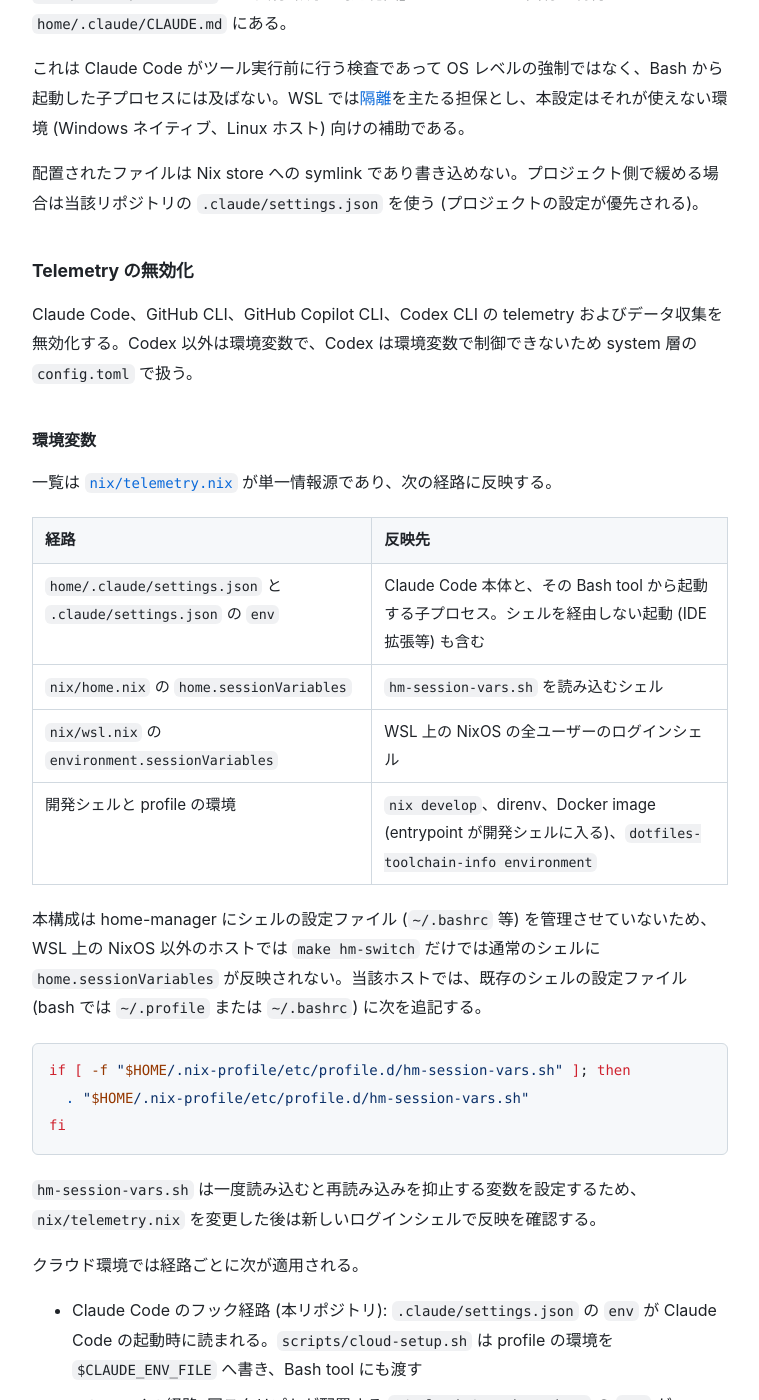
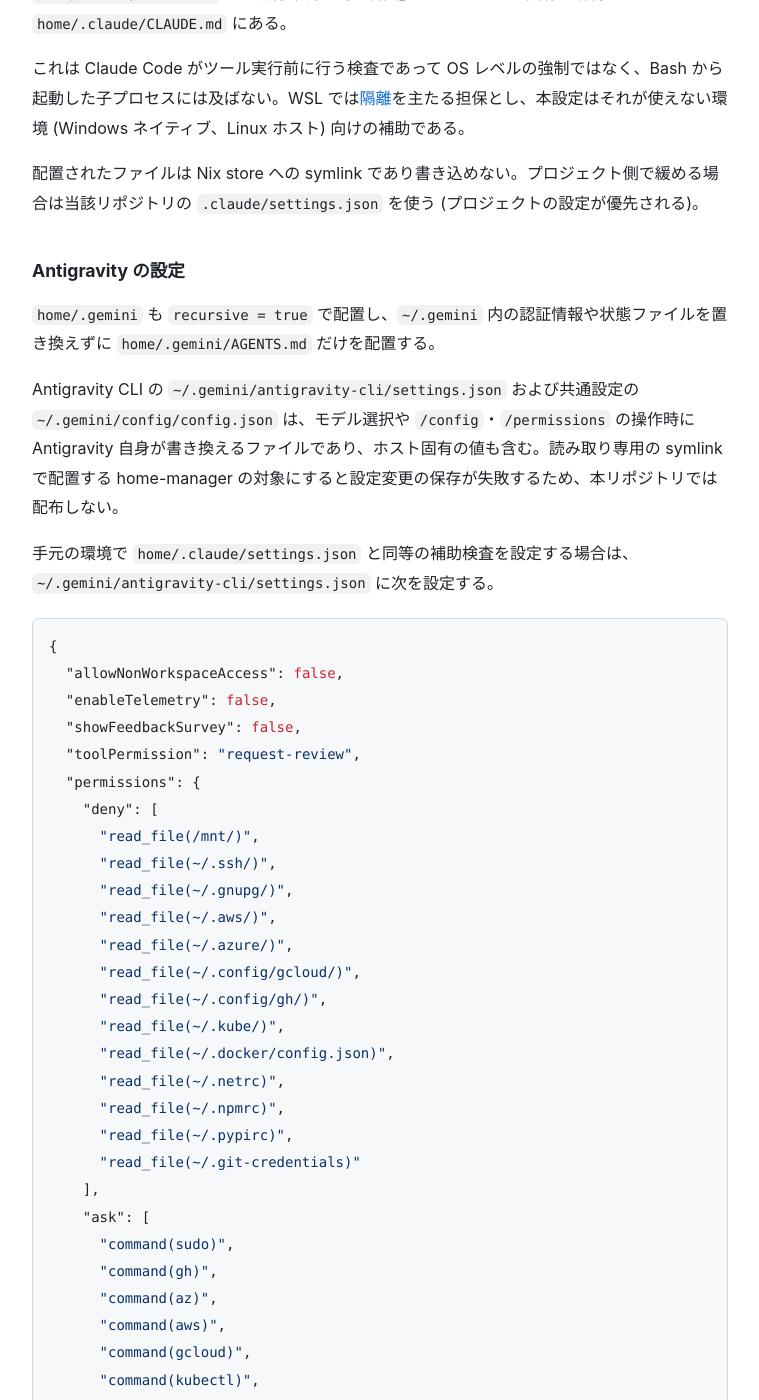
Before and after one commit to sabas0ba/dotfiles, a Jekyll site: the page built from docs/usage.md, in a window 1280 px wide and 1400 px high, scrolled down 4404 px. Shown: the whole window, without its empty margins (260-1019 px from the left). Built offline with Jekyll 4.4.1, drawn with Linux system fonts in a browser that asks for light colours; our own code applies the rules of GitHub Pages for plain Markdown files; some of the changed text lies outside the part shown.

Commit message:
feat: Antigravity 向けの共通規約入口と設定・telemetry 手順を追加する

````diff
--- a/docs/usage.md
+++ b/docs/usage.md
@@ -61,7 +61,7 @@
 ホームディレクトリの内容は home-manager で宣言的に管理する。管理対象は 2 種類ある。
 
 - 設定の生成: [`nix/home.nix`](https://github.com/sabas0ba/dotfiles/blob/main/nix/home.nix) の `programs.git` 等。git の user/email もここで設定する
-- 生ファイルの配置: `home/` 以下がホームディレクトリの構造に対応する (`home/.codex/AGENTS.md` → `~/.codex/AGENTS.md`、`home/.claude/CLAUDE.md` → `~/.claude/CLAUDE.md`)
+- 生ファイルの配置: `home/` 以下がホームディレクトリの構造に対応する (`home/.codex/AGENTS.md` → `~/.codex/AGENTS.md`、`home/.claude/CLAUDE.md` → `~/.claude/CLAUDE.md`、`home/.gemini/AGENTS.md` → `~/.gemini/AGENTS.md`)
 
 既存ファイルを置き換える可能性があるため、必ず先に配置内容を確認する。
 
@@ -113,9 +113,60 @@
 
 配置されたファイルは Nix store への symlink であり書き込めない。プロジェクト側で緩める場合は当該リポジトリの `.claude/settings.json` を使う (プロジェクトの設定が優先される)。
 
+### Antigravity の設定
+
+`home/.gemini` も `recursive = true` で配置し、`~/.gemini` 内の認証情報や状態ファイルを置き換えずに `home/.gemini/AGENTS.md` だけを配置する。
+
+Antigravity CLI の `~/.gemini/antigravity-cli/settings.json` および共通設定の `~/.gemini/config/config.json` は、モデル選択や `/config`・`/permissions` の操作時に Antigravity 自身が書き換えるファイルであり、ホスト固有の値も含む。読み取り専用の symlink で配置する home-manager の対象にすると設定変更の保存が失敗するため、本リポジトリでは配布しない。
+
+手元の環境で `home/.claude/settings.json` と同等の補助検査を設定する場合は、`~/.gemini/antigravity-cli/settings.json` に次を設定する。
+
+```json
+{
+  "allowNonWorkspaceAccess": false,
+  "enableTelemetry": false,
+  "showFeedbackSurvey": false,
+  "toolPermission": "request-review",
+  "permissions": {
+    "deny": [
+      "read_file(/mnt/)",
+      "read_file(~/.ssh/)",
+      "read_file(~/.gnupg/)",
+      "read_file(~/.aws/)",
+      "read_file(~/.azure/)",
+      "read_file(~/.config/gcloud/)",
+      "read_file(~/.config/gh/)",
+      "read_file(~/.kube/)",
+      "read_file(~/.docker/config.json)",
+      "read_file(~/.netrc)",
+      "read_file(~/.npmrc)",
+      "read_file(~/.pypirc)",
+      "read_file(~/.git-credentials)"
+    ],
+    "ask": [
+      "command(sudo)",
+      "command(gh)",
+      "command(az)",
+      "command(aws)",
+      "command(gcloud)",
+      "command(kubectl)",
+      "command(docker)",
+      "command(podman)",
+      "command(ssh)",
+      "command(scp)",
+      "command(rsync)",
+      "command(wsl.exe)",
+      "command(cmd.exe)",
+      "command(powershell.exe)",
+      "command(pwsh.exe)"
+    ]
+  }
+}
+```
+
 ### Telemetry の無効化
 
-Claude Code、GitHub CLI、GitHub Copilot CLI、Codex CLI の telemetry およびデータ収集を無効化する。Codex 以外は環境変数で、Codex は環境変数で制御できないため system 層の `config.toml` で扱う。
+Claude Code、GitHub CLI、GitHub Copilot CLI、Codex CLI、Antigravity の telemetry およびデータ収集を無効化する。環境変数で制御できるものは `nix/telemetry.nix` で、Codex は system 層の `config.toml` で、Antigravity は各クライアントの設定で扱う。
 
 #### 環境変数
 
@@ -196,11 +247,44 @@
 
 値は `make check` の `codex-telemetry` が検査する。
 
+#### Antigravity
+
+Antigravity (CLI / Antigravity 2.0 / Antigravity IDE / VS Code 拡張) の設定ファイルはクライアント自身が書き込む user 層にあるため、home-manager の管理対象には置かず、環境ごとに次を設定する。設定変更後は稼働中の CLI やアプリケーションを再起動して全プロセスに反映する。
+
+| 対象 | 設定箇所 | 設定内容 |
+| --- | --- | --- |
+| Google アカウント / Language Server | アカウント同期設定 (`userStatus`) | Antigravity 2.0 / IDE の `Settings (Ctrl+,) > Account > General` または CLI の `/config` で `Enable Telemetry` を無効化する (`"disableTelemetry": true`) |
+| Antigravity CLI (`agy`) | `~/.gemini/antigravity-cli/settings.json` | `"enableTelemetry": false`、`"showFeedbackSurvey": false` |
+| Antigravity IDE (ユーザー設定) | `Antigravity IDE/User/settings.json` (Linux: `~/.config/`、macOS: `~/Library/Application Support/`、Windows: `%APPDATA%\`) | 下記 JSON の 5 項目 |
+| Antigravity IDE (起動引数) | `~/.antigravity-ide/argv.json` | `"disable-telemetry": true`、`"enable-crash-reporter": false` |
+| VS Code (本体・拡張機能) | `Code/User/settings.json` | Antigravity IDE のユーザー設定と同じ 5 項目 |
+
+Antigravity IDE および VS Code の `User/settings.json` には次を設定する。
+
+```json
+{
+  "telemetry.telemetryLevel": "off",
+  "telemetry.enableTelemetry": false,
+  "telemetry.enableCrashReporter": false,
+  "telemetry.feedback.enabled": false,
+  "antigravity.enableTelemetry": false
+}
+```
+
+Antigravity IDE の `~/.antigravity-ide/argv.json` には次を設定する。
+
+```json
+{
+  "enable-crash-reporter": false,
+  "disable-telemetry": true
+}
+```
+
 ### Agent の作業規約
 
-`home/.codex/AGENTS.md` は利用者共通の作業規約の原本である。`home/.claude/CLAUDE.md` は Claude Code が `@path` import で同じ規約を読み込むための互換入口とし、共通規約を複製しない。本リポジトリの `AGENTS.md` はリポジトリ固有の規約と検証手順を追加する。これらには秘密情報やマシン固有の値を記載しない。
+`home/.codex/AGENTS.md` は利用者共通の作業規約の原本である。`home/.claude/CLAUDE.md` は Claude Code が `@path` import で、`home/.gemini/AGENTS.md` は Antigravity が `@[label](path)` include で同じ規約を読み込むための互換入口とし、共通規約を複製しない。本リポジトリの `AGENTS.md` はリポジトリ固有の規約と検証手順を追加する。これらには秘密情報やマシン固有の値を記載しない。
 
-`home/.codex` もファイル単位で配置するため、Codex が同じディレクトリに作成する認証情報や状態ファイルを置き換えない。認証情報や実行環境ごとの差異を含む user 層の `config.toml` は本リポジトリでは配布しない。telemetry の無効化だけを system 層に置く ([Codex CLI](#codex-cli))。
+`home/.codex` および `home/.gemini` もファイル単位で配置するため、各ツールが同じディレクトリに作成する認証情報や状態ファイルを置き換えない。認証情報や実行環境ごとの差異を含む user 層の設定 (`${CODEX_HOME}/config.toml`、`~/.gemini/antigravity-cli/settings.json`、`~/.gemini/config/config.json`) は本リポジトリでは配布しない。Codex の telemetry 無効化だけを system 層に置く ([Codex CLI](#codex-cli))。
 
 ## コンテナ環境
 
````
Also changed, not shown: AGENTS.md (+1 -1 lines), home/.codex/AGENTS.md, home/.gemini/AGENTS.md (added), 2 other files.
